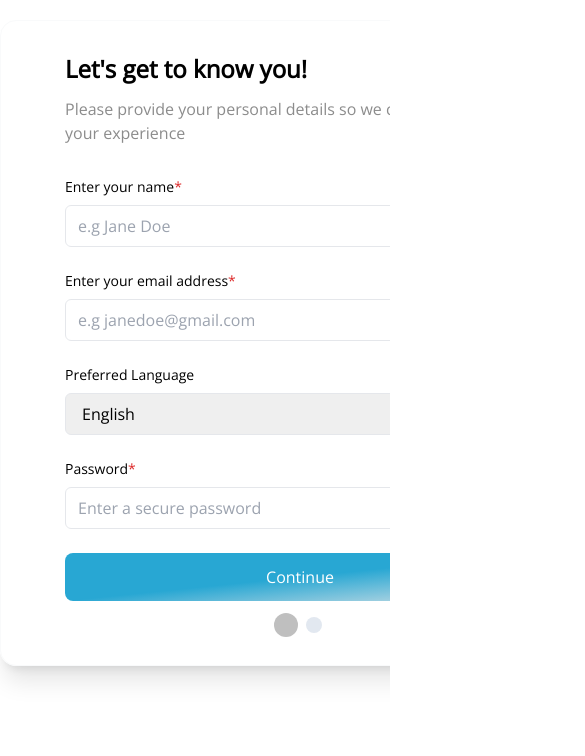
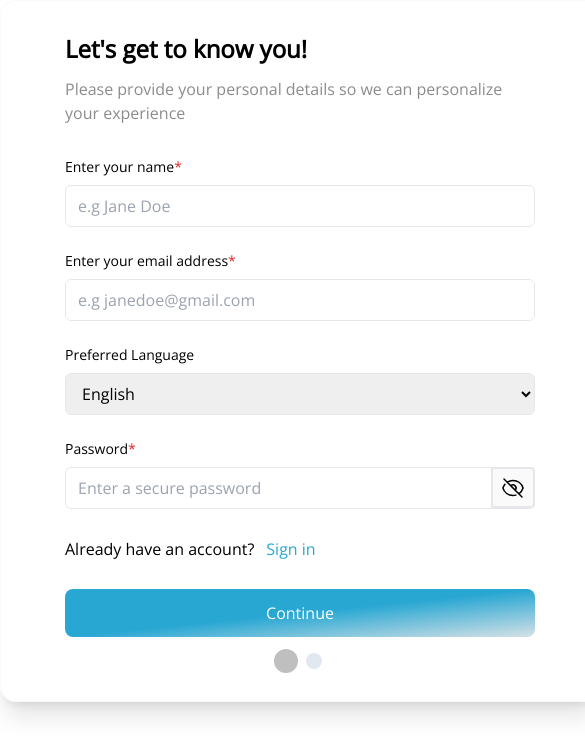
Before and after one commit to RanafaB18/lifeline, a React (Vite) app: page /signup in a window 390 px wide. Shown: the top 756 px of the page, 585 px wide, since content can reach past the window. Built offline with nearby package versions, Linux system fonts and the light colour scheme.

Commit message:
added sign in link

```diff
--- /dev/null
+++ b/src/components/AlreadyHasAccount.jsx
@@ -0,0 +1,16 @@
+const AlreadyHasAccount = () => {
+  return (
+
+    <article className="flex items-center lg:gap-3">
+    <p>
+
+    Already have an account?
+    </p>
+    <button className="lg:bg-gradient-to-br from-[#28a7d3] to-[#d5e1e6] via-[#28a7d3] text-[#28a7d3] lg:text-white py-1 px-3 rounded-lg">
+      Sign in
+    </button>
+  </article>
+  )
+}
+
+export default AlreadyHasAccount
--- a/src/components/UserDetails.jsx
+++ b/src/components/UserDetails.jsx
@@ -3,15 +3,13 @@ import { useState } from "react";
 import Eye from "./Eye";
 import { MemoizedFormInput } from "../views/SignUp";
 import FormSelect from "./FormSelect";
-
-
+import AlreadyHasAccount from "./AlreadyHasAccount";
 
 const options = [
   { value: "english", label: "English" },
   { value: "spanish", label: "Spanish" },
   { value: "french", label: "French" },
 ];
-
 
 const UserDetails = ({ formik }) => {
   const [showPassword, setShowPassword] = useState(false);
@@ -20,9 +18,7 @@ const UserDetails = ({ formik }) => {
     setShowPassword(!showPassword);
   }
   return (
-      <form
-        onSubmit={formik.handleSubmit}
-      >
+    <form onSubmit={formik.handleSubmit}>
       <>
         <h1 className="text-2xl font-bold text-black">
           Let&apos;s get to know you!
@@ -87,6 +83,9 @@ const UserDetails = ({ formik }) => {
             <Eye showPassword={showPassword} />
           </button>
         </div>
+        <div className="lg:hidden">
+          <AlreadyHasAccount />
+        </div>
         <button className="bg-gradient-to-br from-[#28a7d3] to-[#d5e1e6] via-[#28a7d3] text-white py-3 rounded-lg">
           Continue
         </button>
@@ -95,4 +94,4 @@ const UserDetails = ({ formik }) => {
   );
 };
 
-export default UserDetails
+export default UserDetails;
--- a/src/views/SignUp.jsx
+++ b/src/views/SignUp.jsx
@@ -8,6 +8,7 @@ import UserDetails from "../components/UserDetails";
 import { AnimatePresence } from "framer-motion";
 import MedicalHistory from "../components/MedicalHistory";
 import { motion } from "framer-motion";
+import AlreadyHasAccount from "../components/AlreadyHasAccount";
 export const MemoizedFormInput = memo(FormInput);
 
 const variant = {
@@ -67,8 +68,11 @@ const SignUp = () => {
     validationSchema: Yup.object({
       name: Yup.string().required("Please enter a name"),
       email: Yup.string()
-      .matches(emailRegex, { excludeEmptyString: true, message: "Please enter a valid email" })
-      .required("Please enter a valid email address"),
+        .matches(emailRegex, {
+          excludeEmptyString: true,
+          message: "Please enter a valid email",
+        })
+        .required("Please enter a valid email address"),
       password: Yup.string()
         .min(8, "Must be 8 characters or more")
         .required("Please enter a valid password")
@@ -77,9 +81,9 @@ const SignUp = () => {
           message: "Please enter a valid password",
         }),
     }),
-    onSubmit: async(values) => {
+    onSubmit: async (values) => {
       if (formIndex === 0) {
-        setFormIndex(1)
+        setFormIndex(1);
       } else {
         console.log("sending data to server", values);
       }
@@ -88,13 +92,13 @@ const SignUp = () => {
 
   function changeIndexHandler(index) {
     if (index === formIndex) {
-      return
+      return;
     }
     if (index < formIndex) {
-      setFormIndex(0)
-      return
+      setFormIndex(0);
+      return;
     }
-    formik.handleSubmit() // cause a validation check
+    formik.handleSubmit(); // cause a validation check
     if (formik.isValid && formik.dirty) {
       const newFormIndex = formIndex === 0 ? 1 : 0;
       setFormIndex(newFormIndex);
@@ -102,8 +106,8 @@ const SignUp = () => {
   }
 
   return (
-    <main className="relative w-screen h-screen overflow-hidden">
-      <section className="flex flex-col absolute overflow-hidden inset-0 top-5 mx-auto w-[600px] h-fit rounded-2xl border border-gray-50 shadow-xl px-16 py-8 font-open">
+    <main className="relative w-screen h-screen">
+      <section className="flex flex-col absolute overflow-hidden inset-0 mx-auto w-[600px] h-fit rounded-2xl border border-gray-50 shadow-xl px-16 py-8 font-open">
         <AnimatePresence mode="popLayout">
           {formIndex === 0 ? (
             <motion.div
@@ -137,11 +141,16 @@ const SignUp = () => {
           <button
             onClick={() => changeIndexHandler(1)}
             className={`${
-              formIndex === 1 ? "scale-150 bg-[#bfbfbf]" : "bg-[#e2e8f0] scale-100"
+              formIndex === 1
+                ? "scale-150 bg-[#bfbfbf]"
+                : "bg-[#e2e8f0] scale-100"
             } w-4 h-4 cursor-pointer duration-300 transition-transform bg-[#e2e8f0] rounded-full`}
           ></button>
         </div>
       </section>
+      <div className="absolute right-5 top-5 hidden lg:flex">
+        <AlreadyHasAccount />
+      </div>
     </main>
   );
 };
```
Lines whose indentation alone changed are shown as unchanged.
